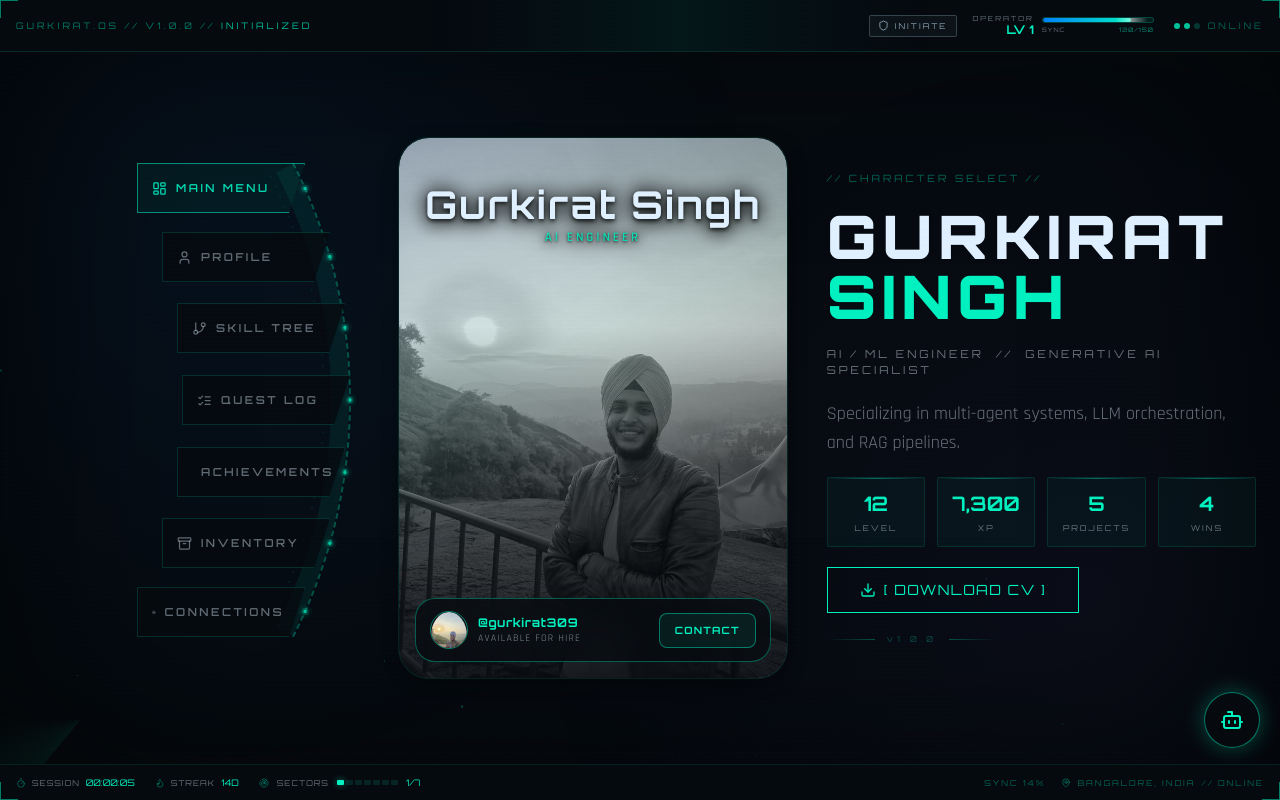
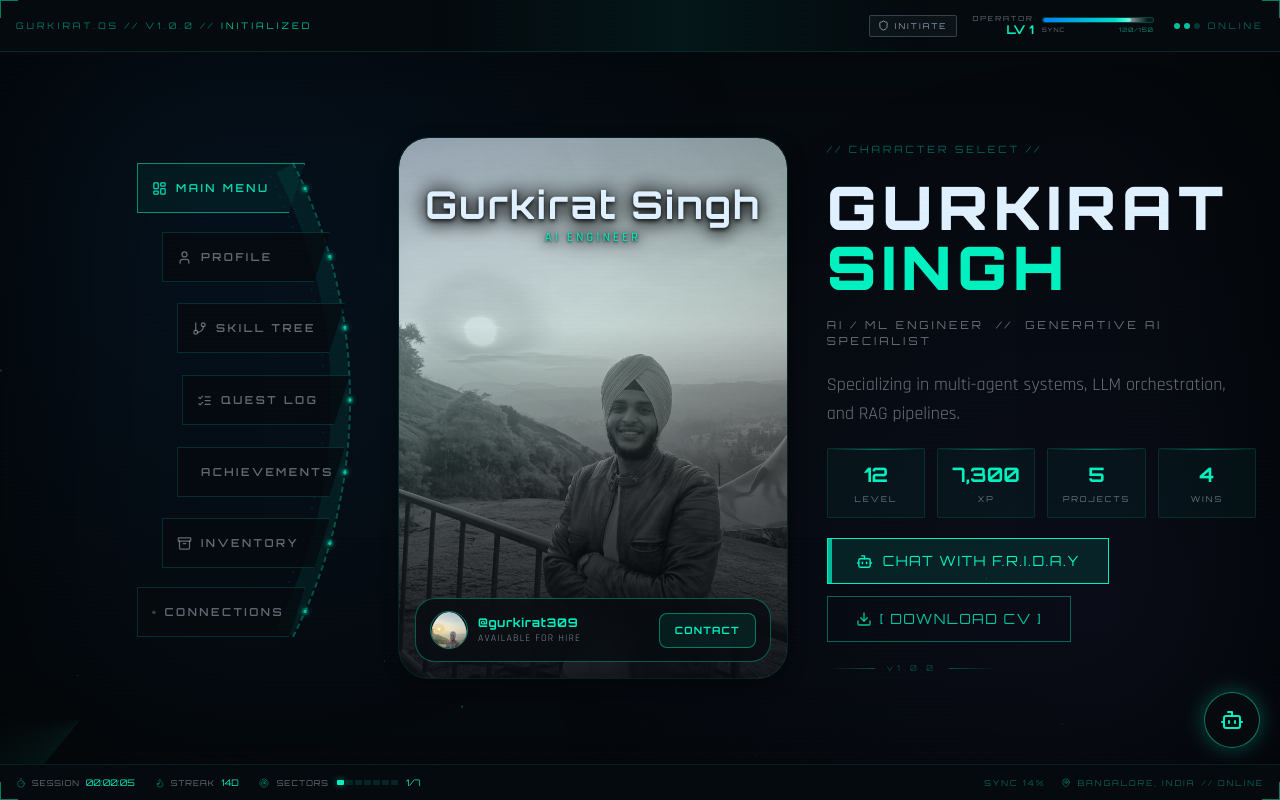
Before and after one commit to gurkirat309/portfolio, a React (Vite) app: page / in a window 1280 px wide. Built offline with nearby package versions, Linux system fonts and the light colour scheme.

Commit message:
adding friday name

```diff
--- a/src/App.jsx
+++ b/src/App.jsx
@@ -36,6 +36,7 @@ const screens = {
 function Shell() {
   const [booted, setBooted] = useState(false)
   const [currentScreen, setCurrentScreen] = useState('menu')
+  const [fridayOpen, setFridayOpen] = useState(false)
   const { discover } = useGame()
 
   const ActiveScreen = screens[currentScreen] || MainMenu
@@ -71,6 +72,7 @@ function Shell() {
             <ActiveScreen
               key={currentScreen}
               onEnter={(screen) => setCurrentScreen(screen || 'profile')}
+              onOpenFriday={() => setFridayOpen(true)}
             />
           </AnimatePresence>
         </main>
@@ -79,7 +81,7 @@ function Shell() {
       <BottomHUD />
       <ToastNotification />
       <RewardLayer />
-      <FridayChat />
+      <FridayChat open={fridayOpen} setOpen={setFridayOpen} />
       <CustomCursor />
     </div>
   )
--- a/src/components/game/FridayChat.jsx
+++ b/src/components/game/FridayChat.jsx
@@ -38,9 +38,8 @@ function Typewriter({ text, onDone, onTick }) {
   )
 }
 
-export function FridayChat() {
+export function FridayChat({ open, setOpen }) {
   const { award } = useGame()
-  const [open, setOpen] = useState(false)
   const [input, setInput] = useState('')
   const [loading, setLoading] = useState(false)
   const [messages, setMessages] = useState([
@@ -55,14 +54,14 @@ export function FridayChat() {
 
   useEffect(() => { scrollToBottom() }, [messages, loading, scrollToBottom])
 
+  // Award XP the first time FRIDAY is opened (deduped in GameContext).
+  useEffect(() => {
+    if (open) award('friday:online', 50, 'FRIDAY ONLINE')
+  }, [open, award])
+
   const markRevealed = useCallback((idx) => {
     setMessages(prev => prev.map((m, i) => (i === idx ? { ...m, revealed: true } : m)))
   }, [])
-
-  const openPanel = () => {
-    setOpen(true)
-    award('friday:online', 50, 'FRIDAY ONLINE') // first-open XP, deduped
-  }
 
   const send = async (text) => {
     const query = (text ?? input).trim()
@@ -109,7 +108,7 @@ export function FridayChat() {
     <>
       {/* Launcher */}
       <motion.button
-        onClick={() => (open ? setOpen(false) : openPanel())}
+        onClick={() => setOpen(!open)}
         className="fixed bottom-[52px] right-5 z-[60] w-14 h-14 rounded-full flex items-center justify-center border border-cyan/50 bg-void/90 text-cyan shadow-[0_0_22px_rgba(0,240,192,0.3)] hover:shadow-[0_0_30px_rgba(0,240,192,0.5)] transition-shadow"
         whileHover={{ scale: 1.06 }}
         whileTap={{ scale: 0.94 }}
--- a/src/screens/MainMenu.jsx
+++ b/src/screens/MainMenu.jsx
@@ -1,5 +1,5 @@
 import { motion } from 'framer-motion'
-import { Download } from 'lucide-react'
+import { Download, Bot } from 'lucide-react'
 import ProfileCard from '../components/ui/ProfileCard'
 import { GlassPanel } from '../components/ui/GlassPanel'
 import { profile } from '../data/profile'
@@ -11,7 +11,7 @@ const quickStats = [
   { label: 'WINS',     value: '4' },
 ]
 
-export function MainMenu({ onEnter }) {
+export function MainMenu({ onEnter, onOpenFriday }) {
   return (
     <motion.div
       className="flex items-center justify-center h-full px-6 py-8"
@@ -80,11 +80,19 @@ export function MainMenu({ onEnter }) {
           </div>
 
           {/* CTA */}
-          <div className="flex justify-center lg:justify-start">
+          <div className="flex flex-wrap gap-3 justify-center lg:justify-start">
+            <button
+              onClick={onOpenFriday}
+              className="group relative inline-flex items-center gap-2.5 font-orbitron text-sm tracking-widest px-7 py-3 bg-cyan/10 border border-cyan text-cyan hover:bg-cyan/20 hover:shadow-[0_0_24px_rgba(0,240,192,0.4)] transition-all duration-200 uppercase overflow-hidden"
+            >
+              <span className="absolute left-0 top-0 h-full w-1 bg-cyan animate-pulse" />
+              <Bot size={17} className="group-hover:scale-110 transition-transform" />
+              CHAT WITH F.R.I.D.A.Y
+            </button>
             <a
               href="/genai_resume.pdf"
               download="Gurkirat_Singh_Resume.pdf"
-              className="inline-flex items-center gap-2 font-orbitron text-sm tracking-widest px-8 py-3 border border-cyan text-cyan hover:bg-cyan/10 transition-all duration-200 uppercase"
+              className="inline-flex items-center gap-2 font-orbitron text-sm tracking-widest px-7 py-3 border border-cyan/40 text-cyan/80 hover:border-cyan hover:text-cyan hover:bg-cyan/10 transition-all duration-200 uppercase"
             >
               <Download size={16} />
               [ DOWNLOAD CV ]
```
